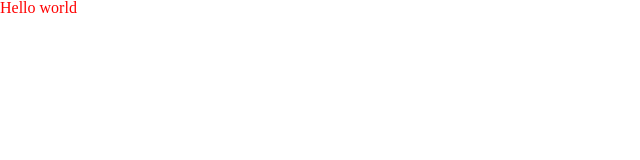
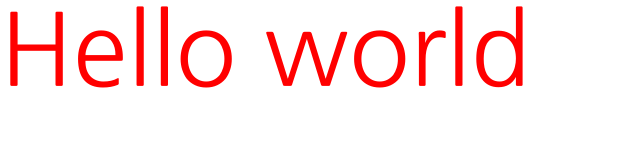
Before and after one commit to whtjdrud/starbucks-vanilla-app, a plain HTML site: page index.html in a window 1280 px wide. Shown: the whole page, without its empty margins (0-640 px from the left). Drawn offline with nearby package versions, Linux system fonts and the light colour scheme.

Commit message:
🎨 webfont, font-family 적용

```diff
--- a/css/main.css
+++ b/css/main.css
@@ -1,3 +1,5 @@
 body {
+  font-family: 'Nanum Gothic', sans-serif;
+  font-size: 100px;
   color: red;
 }
--- a/index.html
+++ b/index.html
@@ -28,6 +28,13 @@
       rel="stylesheet"
       href="https://cdn.jsdelivr.net/npm/reset-css@5.0.2/reset.min.css"
     />
+
+    <link rel="preconnect" href="https://fonts.googleapis.com" />
+    <link rel="preconnect" href="https://fonts.gstatic.com" crossorigin />
+    <link
+      href="https://fonts.googleapis.com/css2?family=Nanum+Gothic:wght@400;700&display=swap"
+      rel="stylesheet"
+    />
     <link rel="stylesheet" href="./css/main.css" />
   </head>
   <body>
```
